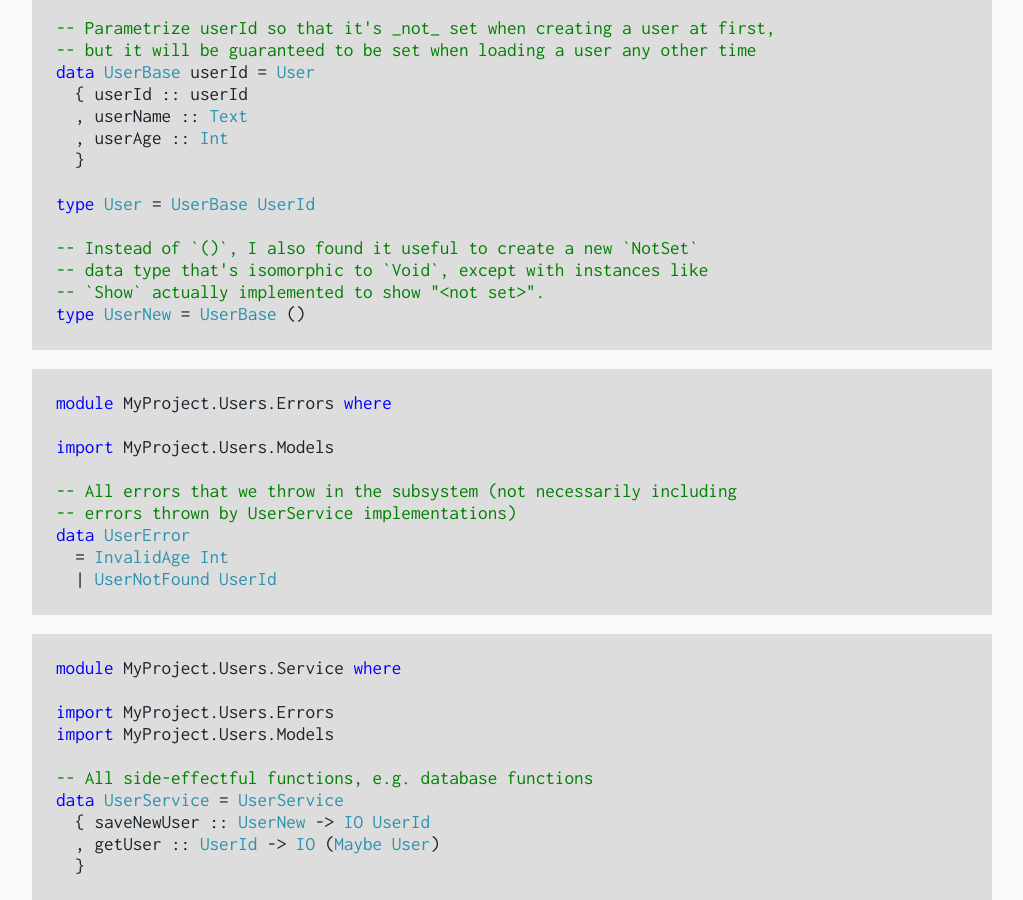
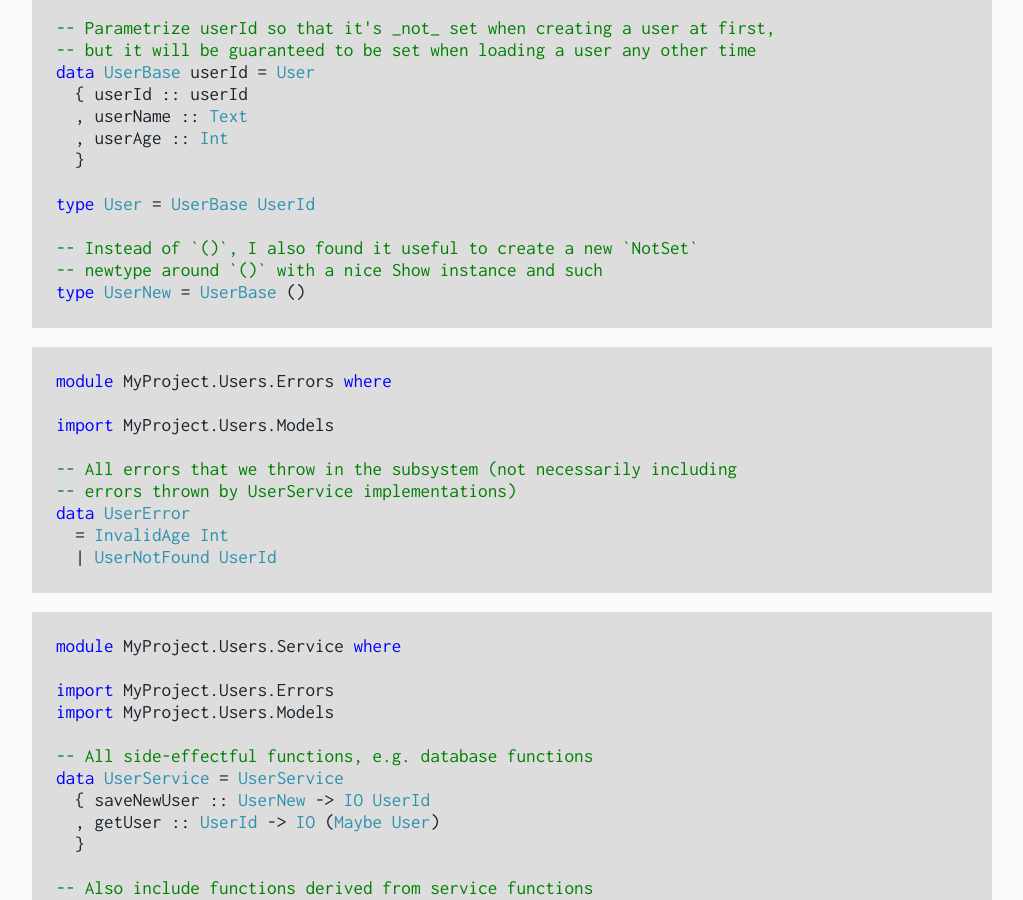
Before and after one commit to brandonchinn178/brandonchinn178.github.io, a Jekyll site: the page built from docs/_posts/2023-05-03-services-design-pattern.md, in a window 1280 px wide and 900 px high, scrolled down 936 px. Shown: the whole window, without its empty margins (128-1151 px from the left). Built offline with Jekyll 4.4.1, drawn with Linux system fonts in a browser that asks for light colours; comment, search, counter and statistics services are not loaded; some of the changed text lies outside the part shown.

Commit message:
Addenda for Services pattern

````diff
--- a/docs/_posts/2023-05-03-services-design-pattern.md
+++ b/docs/_posts/2023-05-03-services-design-pattern.md
@@ -35,8 +35,7 @@ data UserBase userId = User
 type User = UserBase UserId
 
 -- Instead of `()`, I also found it useful to create a new `NotSet`
--- data type that's isomorphic to `Void`, except with instances like
--- `Show` actually implemented to show "<not set>".
+-- newtype around `()` with a nice Show instance and such
 type UserNew = UserBase ()
 ```
 
````
Also changed, not shown: other parts of docs/_posts/2023-05-03-services-design-pattern.md (+4 -0 lines).
